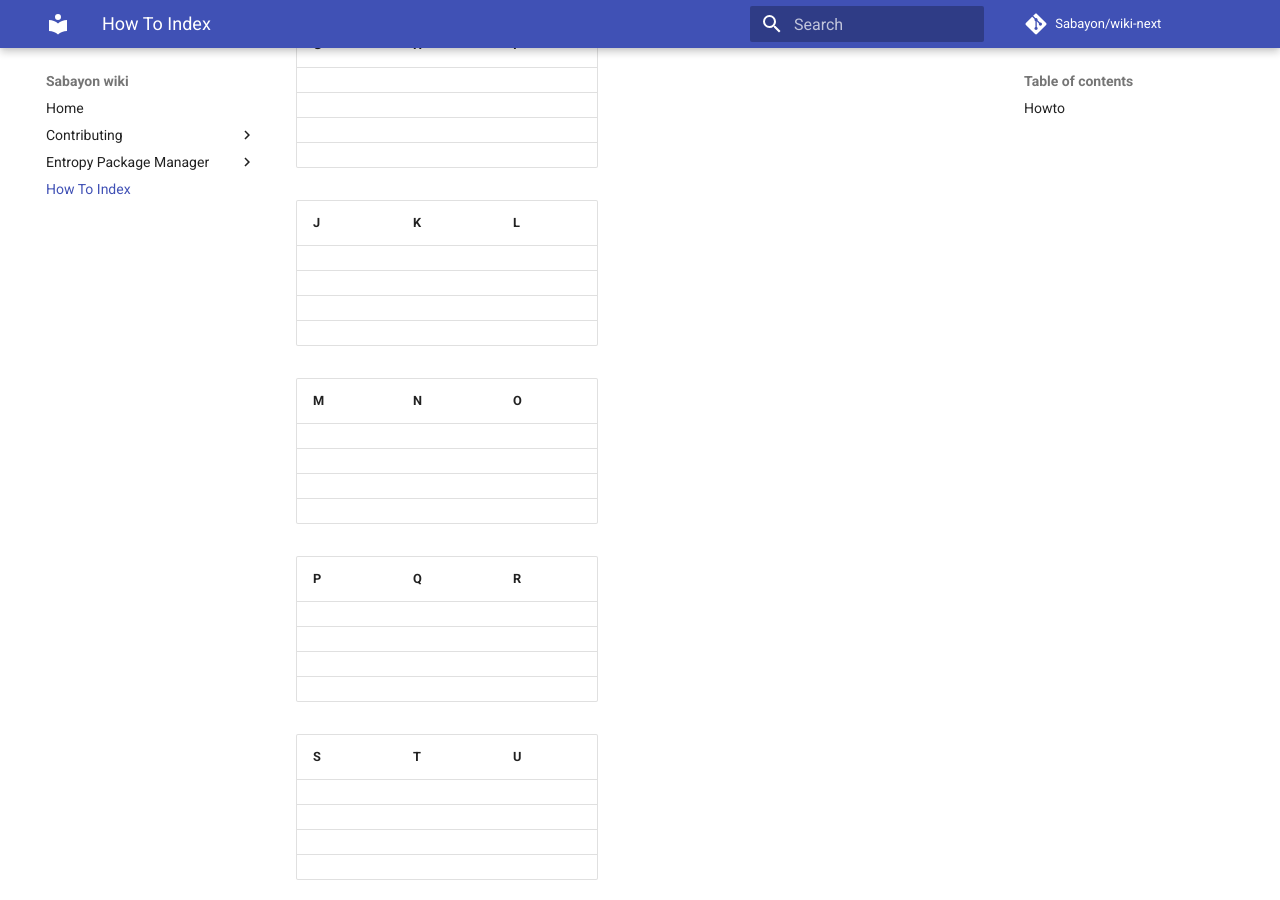
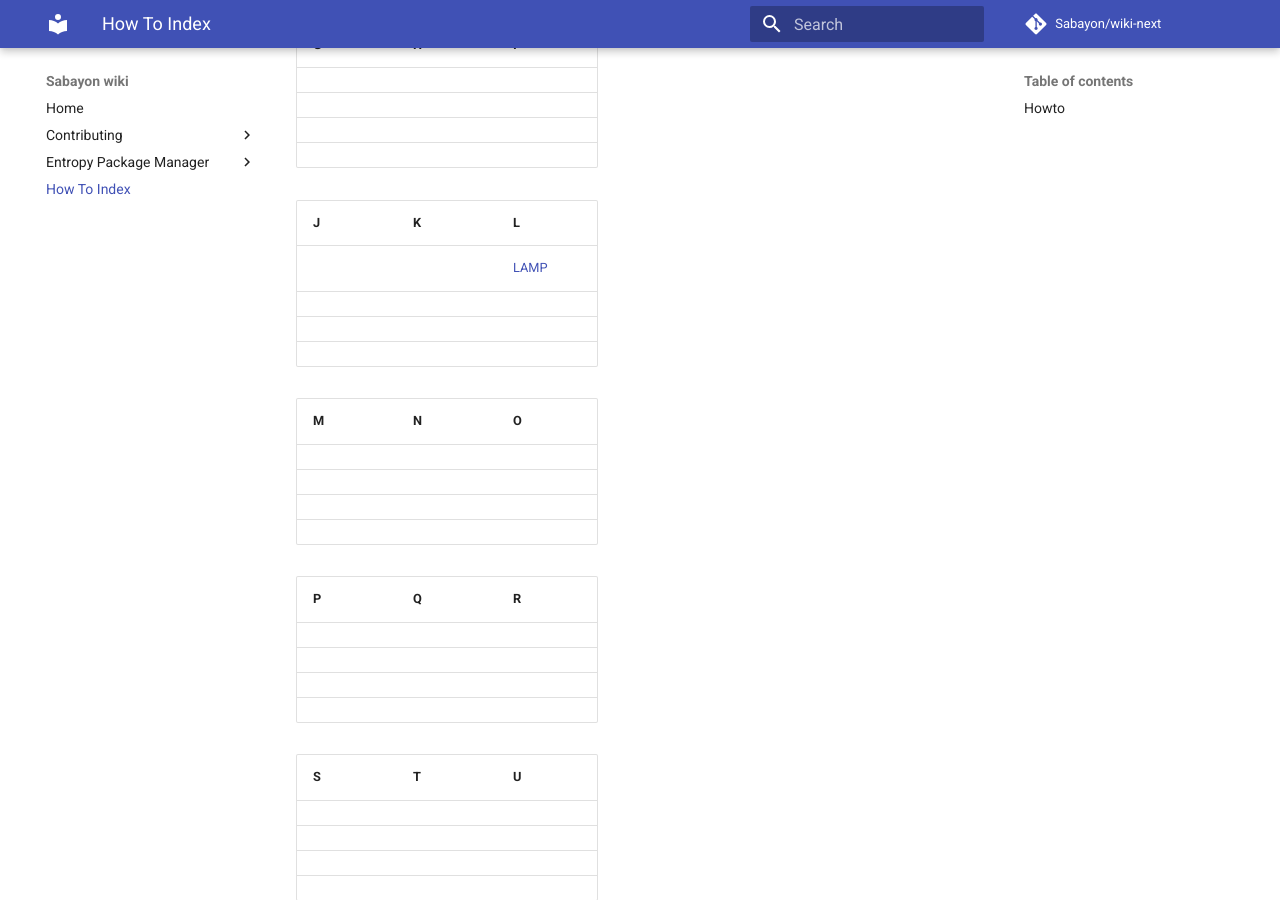
Before and after one commit to Sabayon/wiki-next, an MkDocs documentation site: the page built from docs/articles/howto.md, in a window 1280 px wide and 900 px high, scrolled down 514 px. Built offline with MkDocs 1.6.1 and Material for MkDocs 9.7.7, drawn with Linux system fonts in a browser that asks for light colours; comment, search, counter and statistics services are not loaded; old or Windows-style settings are respelled for this version of MkDocs.

Commit message:
edit howto menu

```diff
--- a/docs/articles/howto.md
+++ b/docs/articles/howto.md
@@ -23,7 +23,7 @@ G | H | I
 
 J | K | L
 ------------ | ------------- | -------------
-  |   |
+  |   | [LAMP](lamp.md)
   |   |
   |   |
   |   |
```
